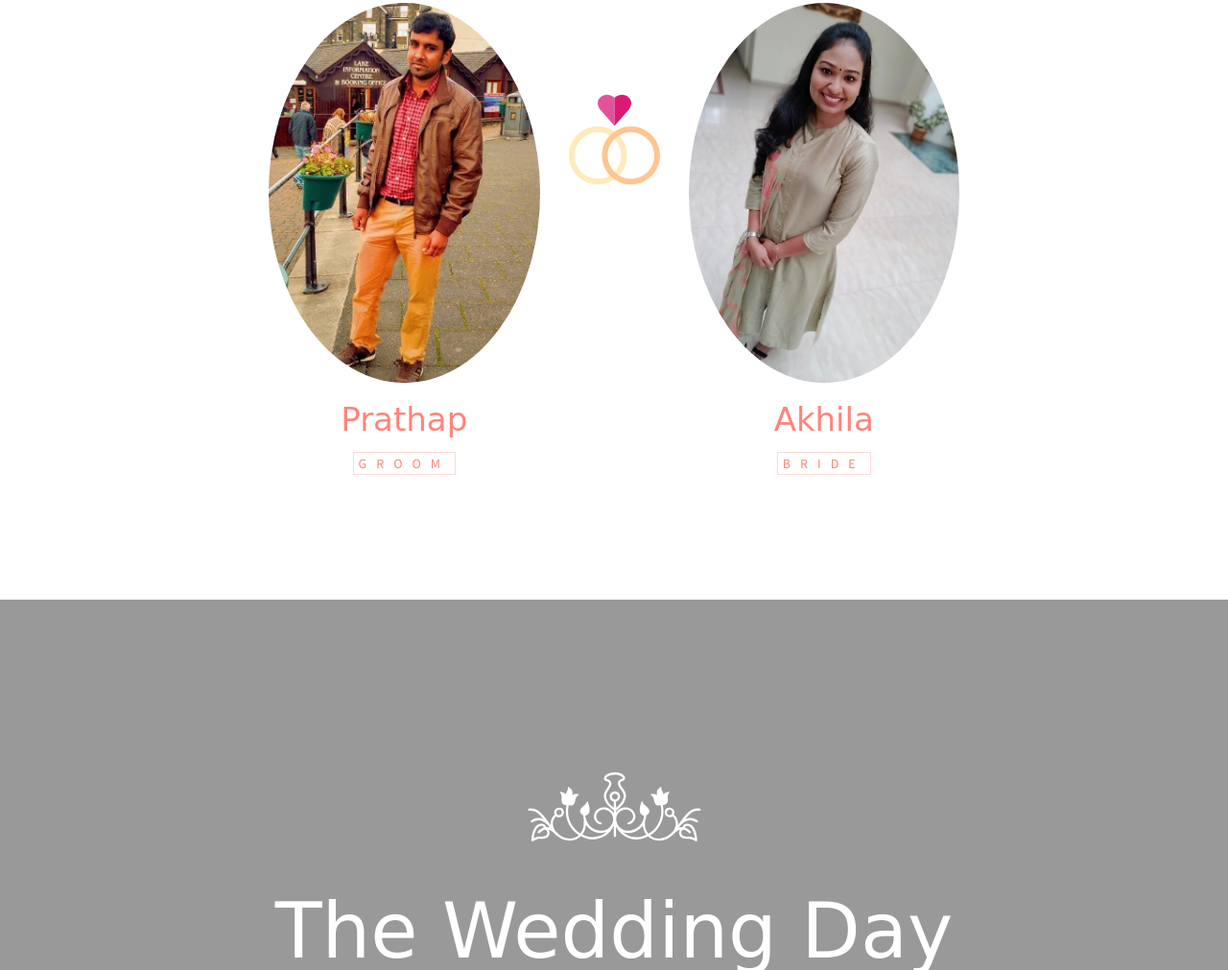
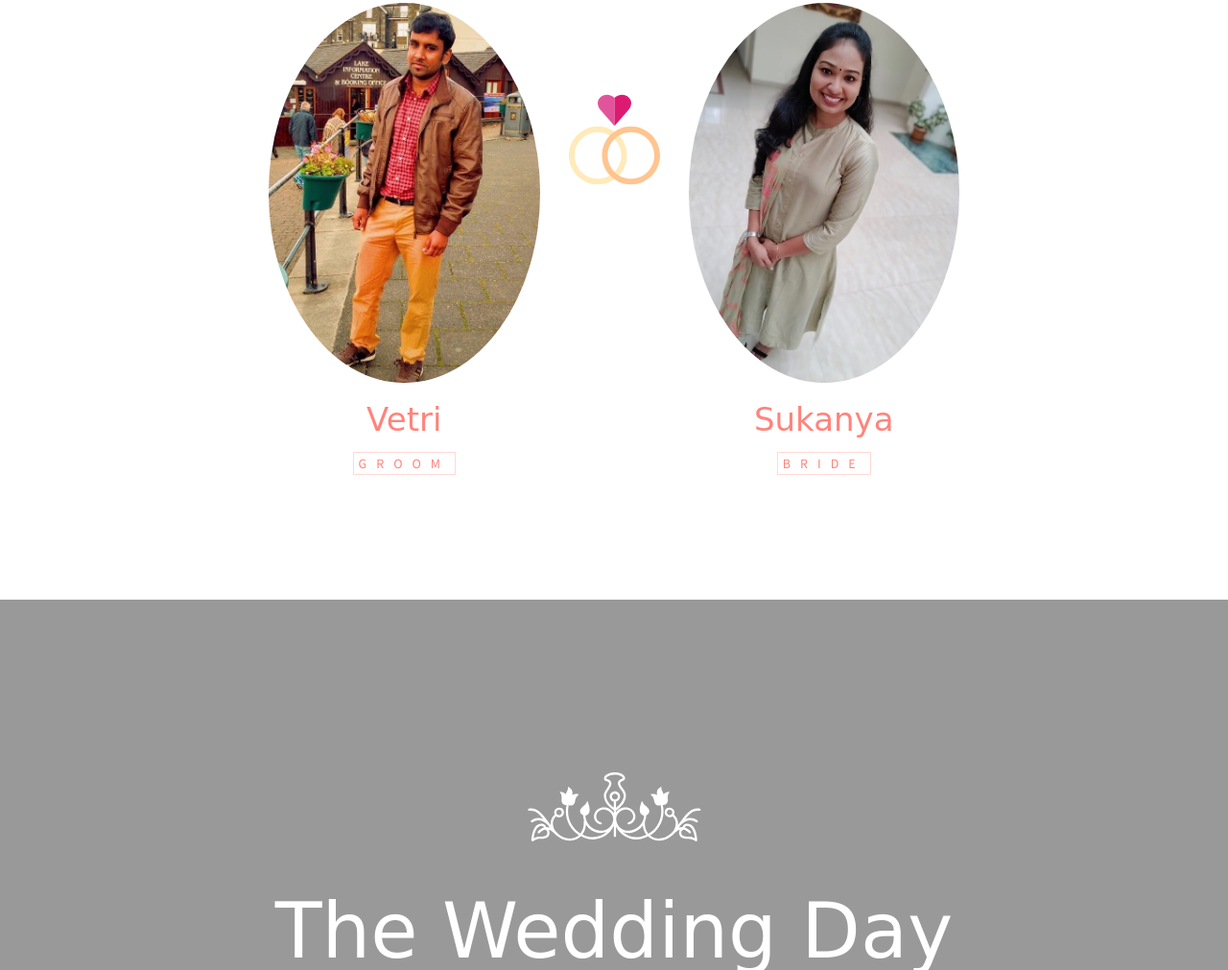
Before and after one commit to vetrimaniyan/packetcodeofficial.github.io, a plain HTML site: page Prathap/index.html in a window 1280 px wide. Shown: the part 1789-2800 px from the top of the page at 96% size. Drawn offline with Linux system fonts and the light colour scheme; files whose address does not match are found by name; a web font is replaced by a local one.

Commit message:
name updated

```diff
--- a/Prathap/index.html
+++ b/Prathap/index.html
@@ -7,7 +7,7 @@
 
 	<meta charset="utf-8">
 	<meta http-equiv="X-UA-Compatible" content="IE=edge">
-	<title>Prathap weds Akhila &mdash; </title>
+	<title>Vetri weds Sukanya &mdash; </title>
 	<meta name="viewport" content="width=device-width, initial-scale=1">
 	<meta name="description" content="Free HTML5 Template by QBOOTSTRAP.COM" />
 	<meta name="keywords" content="free html5, free template, free bootstrap, html5, css3, mobile first, responsive" />
@@ -104,7 +104,7 @@
 							<div class="animate-box svg-sm colored">
 								<img src="images/flaticon/svg/004-nature.svg" class="svg" alt="Free HTML5 Bootstrap Template by QBootstrap.com">
 								<h1 class="holder"><span>The Wedding of</span></h1>
-								<h2>Prathap &amp; Akhila</h2>
+								<h2>Vetri &amp; Sukanya</h2>
 								<p>05.02.2020</p>
 							</div>
 						</div>
@@ -133,13 +133,13 @@
 				<div class="col-md-8 col-md-offset-2 text-center">
 					<div class="col-md-5 col-sm-5 col-xs-5 nopadding">
 						<img src="images/groom1.jpg" class="img-responsive" alt="Free HTML5 Bootstrap Template by QBootstrap.com">
-						<h3>Prathap</h3>
+						<h3>Vetri</h3>
 						<span>Groom</span>
 					</div>
 					<div class="col-md-2 col-sm-2 col-xs-2 nopadding"><h2 class="amp-center"><img src="images/flaticon/svg/003-luxury.svg" class="svg img-responsive" alt="Free HTML5 Bootstrap Template by QBootstrap.com"></h2></div>
 					<div class="col-md-5 col-sm-5 col-xs-5 nopadding">
 						<img src="images/bride1.jpg" class="img-responsive" alt="Free HTML5 Bootstrap Template by QBootstrap.com">
-						<h3>Akhila</h3>
+						<h3>Sukanya</h3>
 						<span>Bride</span>
 					</div>
 				</div>
@@ -193,7 +193,7 @@
 					<div class="couple groom text-center animate-box">
 						<img src="images/groom2.jpg" class="img-responsive" alt="Free HTML5 Bootstrap Template by QBootstrap.com">
 						<div class="desc">
-							<h2>Prathap</h2>
+							<h2>Vetri</h2>
 							<p>Software engineer by day, even bigger nerd by night. Love movies, board games, and obscure music nobody else seems to listen to.!</p>
 						</div>
 					</div>
@@ -202,7 +202,7 @@
 					<div class="couple bride text-center animate-box">
 						<img src="images/bride2.jpg" class="img-responsive" alt="Free HTML5 Bootstrap Template by QBootstrap.com">
 						<div class="desc">
-							<h2>Akhila</h2>
+							<h2>Sukanya</h2>
 							<p>A doctor by profession, a girl consumed by wanderlust.Born with artistic mind - a true designer and avid foodie</p>
 						</div>
 					</div>
```
